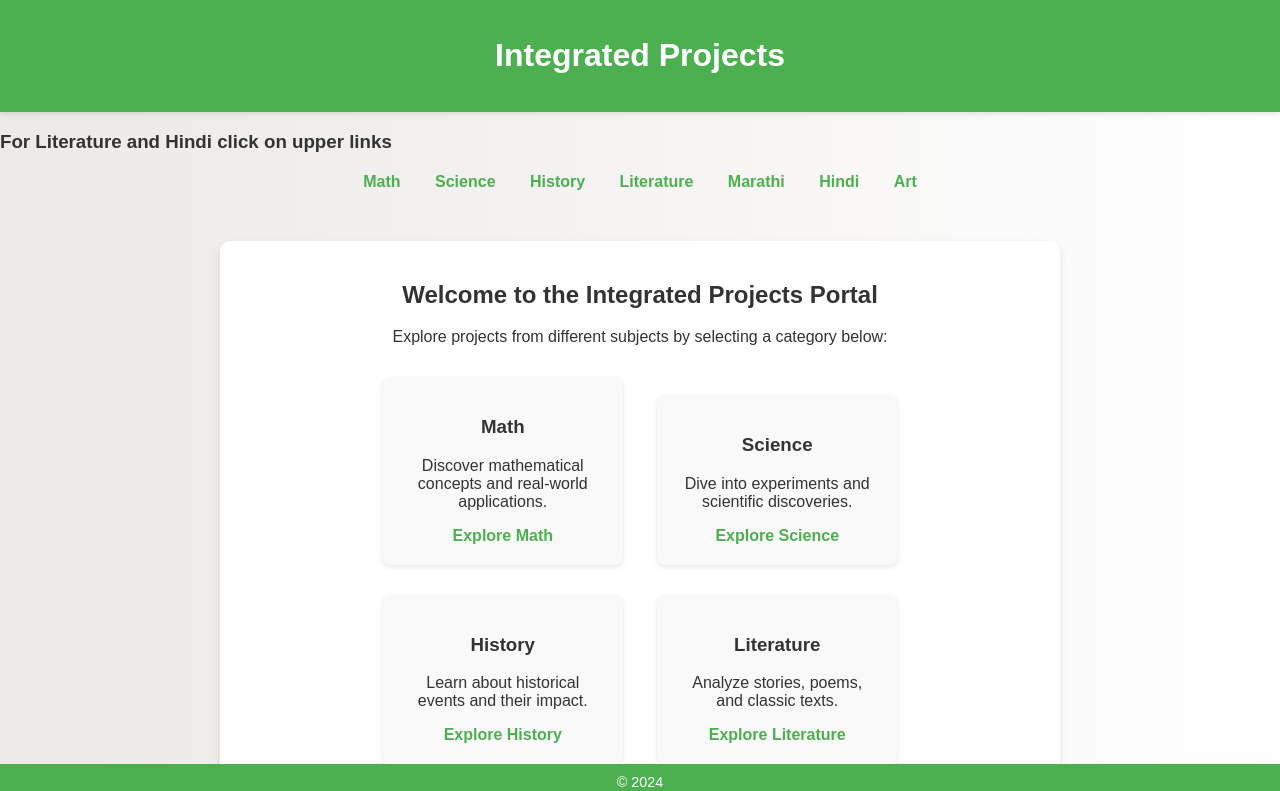
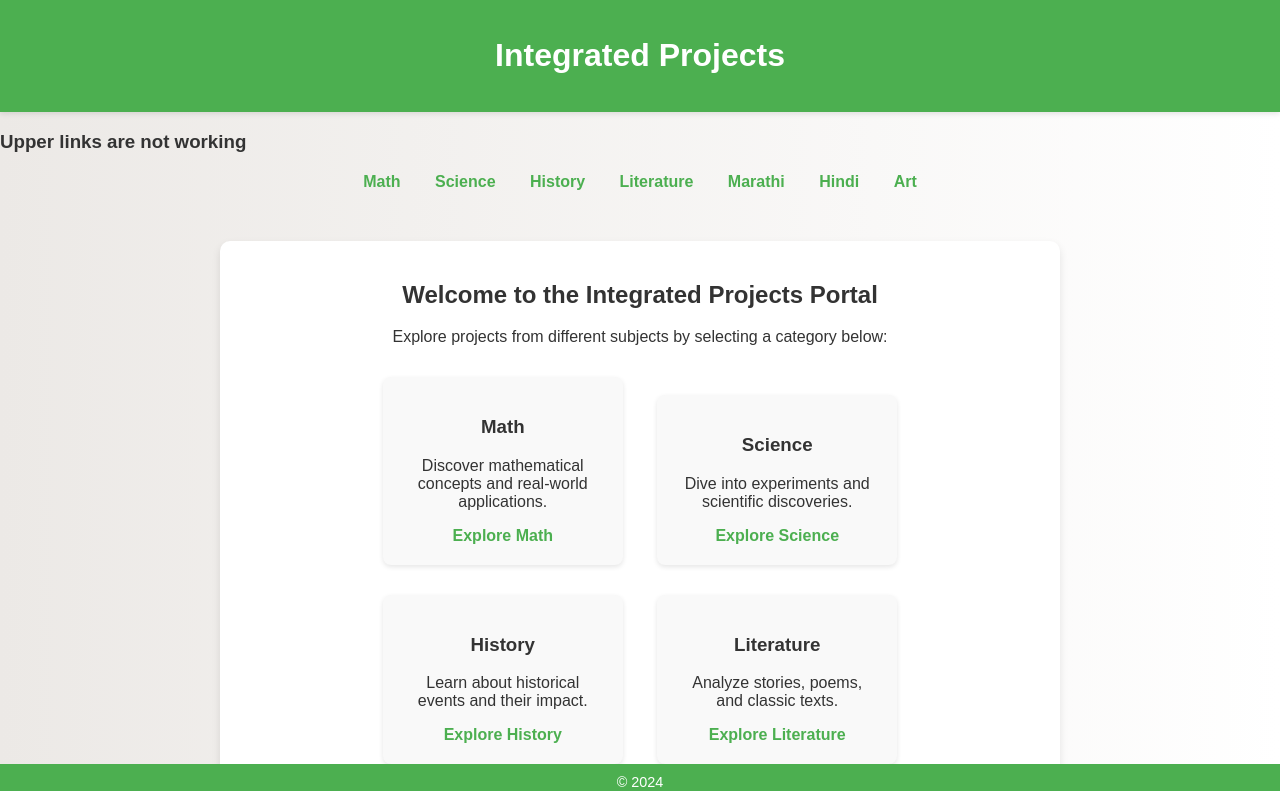
Before and after one commit to mayankpatil0/Mayank-patil, a plain HTML site: page index.html in a window 1280 px wide. Shown: the top 791 px of the page. Drawn offline with Linux system fonts and the light colour scheme.

Commit message:
Mayank Patil 6.B 20

```diff
--- a/index.html
+++ b/index.html
@@ -130,7 +130,7 @@
         <h1>Integrated Projects</h1>
     </header>
 
-    <h3>For Literature and Hindi click on upper links</h3>
+    <h3>Upper links are not working</h3>
 
 
 
```
